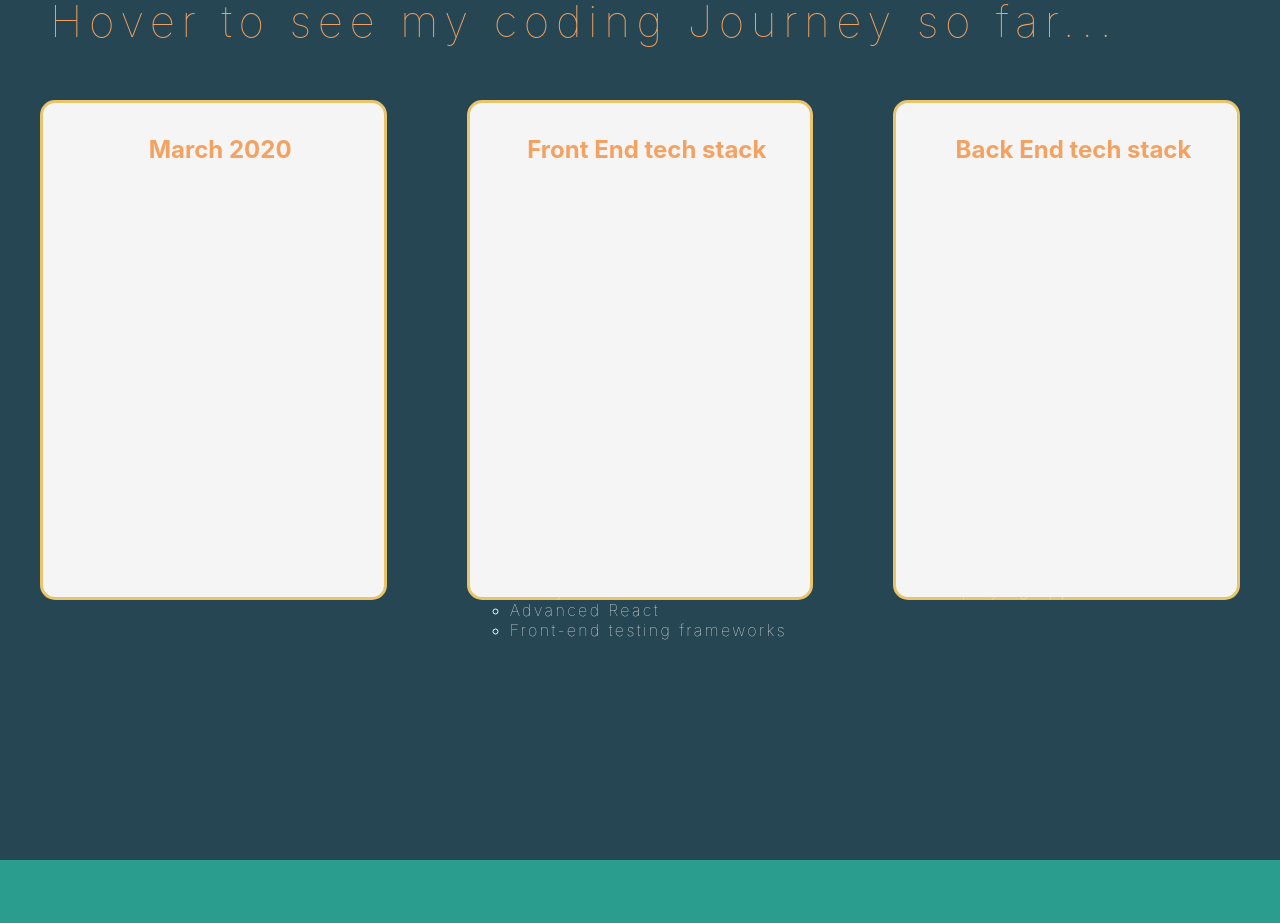
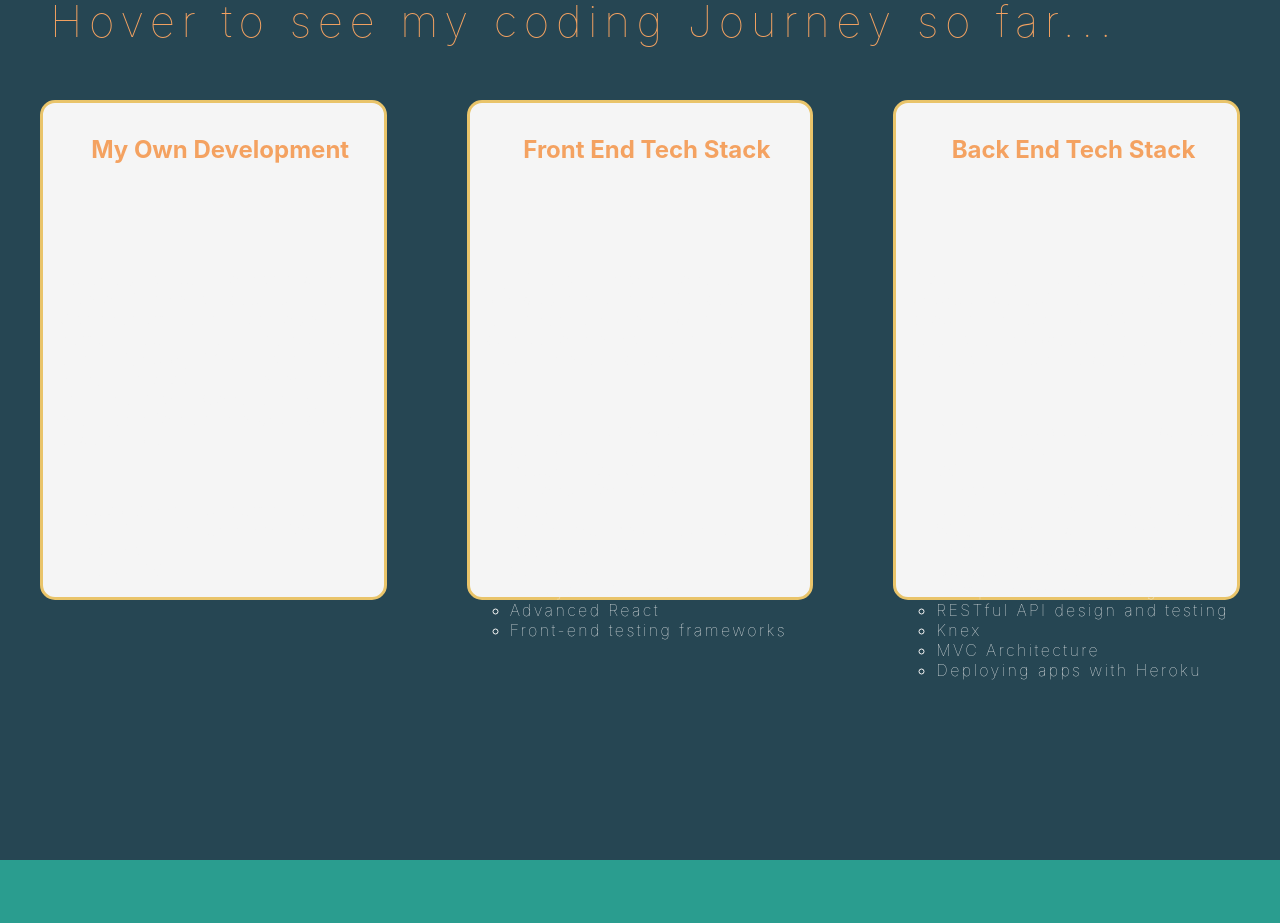
Before and after one commit to Alexthespaceman/alex-tristram-portfolio.github.io, a React (Create React App) app: page / in a window 1280 px wide. Shown: the part 1240-2163 px from the top of the page. Built offline with nearby package versions, Linux system fonts and the light colour scheme.

Commit message:
add more detail to the journey page

```diff
--- a/src/components/MyCodingJourney.jsx
+++ b/src/components/MyCodingJourney.jsx
@@ -7,7 +7,7 @@ function MyCodingJourney(props) {
         <p className="title1">Hover to see my coding Journey so far...</p>
         <div className="flex-box-container">
           <div className="card">
-            <h2 className="march"> March 2020</h2>
+            <h2 className="march"> My Own Development</h2>
             <p className="p">
               {" "}
               I started to learn to code with free online resources such as
@@ -22,10 +22,10 @@ function MyCodingJourney(props) {
             </ul>
           </div>
           <div>
-            <h2 className="march"> Front End tech stack</h2>
+            <h2 className="march"> Front End Tech Stack</h2>
             <p>
-              My time with north coders allowed me to experience an incredible
-              ammount of tech, these include, and exceed the list below
+              My time with north coders allowed me to experience a large range
+              of tech when it comes to the front end tech stack, these include
             </p>
             <ul className="list1">
               <li>The DOM and Web APIs</li>
@@ -42,8 +42,12 @@ function MyCodingJourney(props) {
             </ul>
           </div>
           <div>
-            <h2 className="march"> Back End tech stack </h2>
-            <p>Express, Axios, PSQL, fire base </p>
+            <h2 className="march">Back End Tech Stack</h2>
+            <p>
+              Over the Back end part of the course, we built an API from the
+              ground up using an SQL relational database and dynamic end points
+              using express.{" "}
+            </p>
             <ul className="list1">
               <li>Building servers with Express</li>
               <li>HTTP Servers</li>
```
